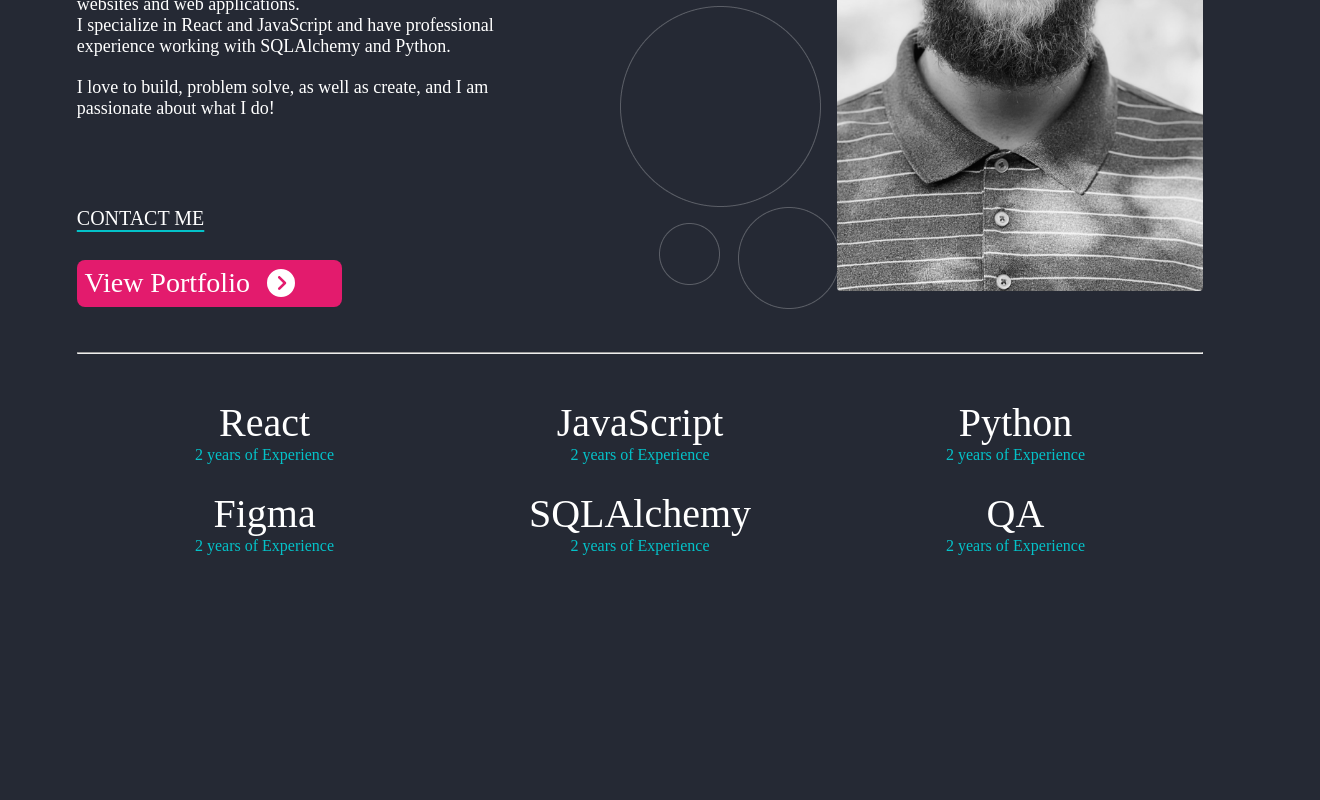
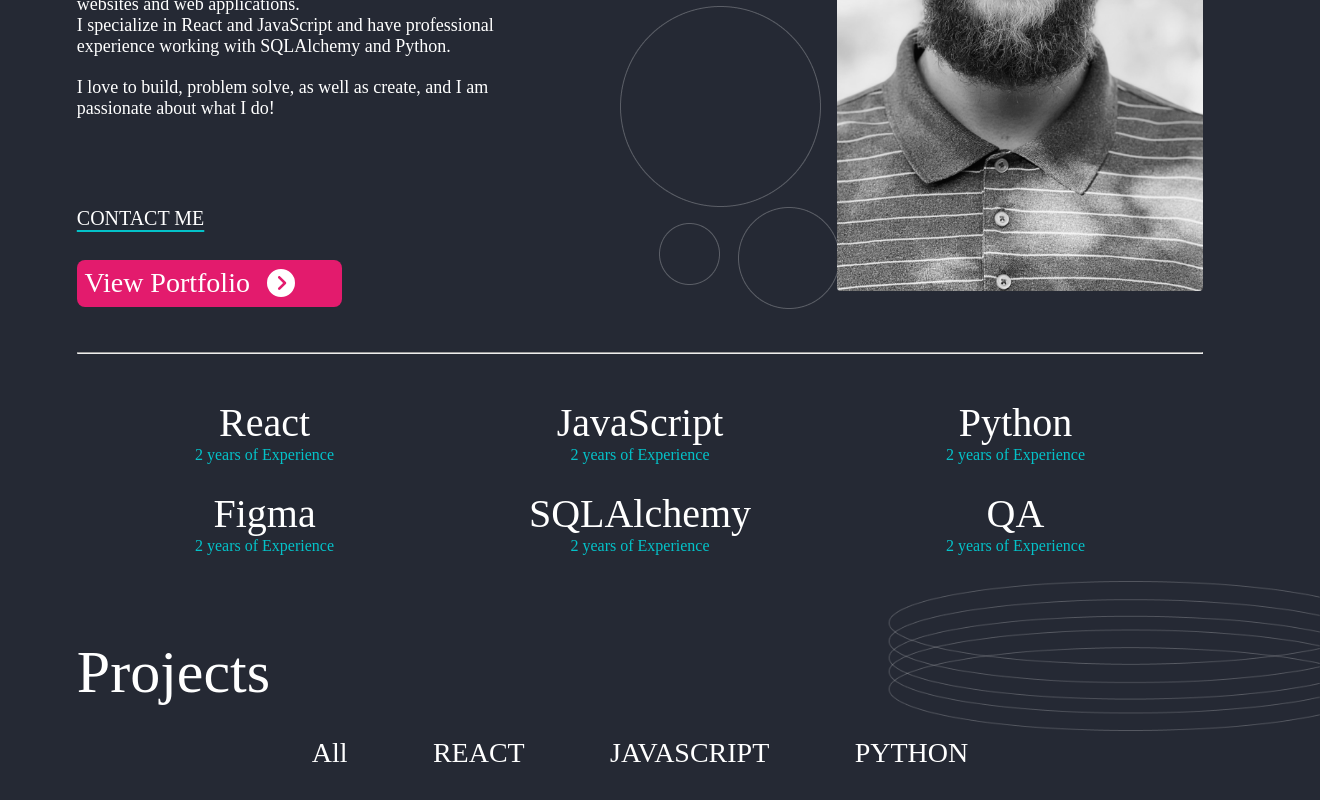
Before and after one commit to jkgrim/portfolio, a React (Create React App) app: page / in a window 1280 px wide. Shown: the part 394-1194 px from the top of the page, 1320 px wide, since content can reach past the window. Before the commit the page ends 988 px from the top, so only its background shows below. Built offline with nearby package versions, Linux system fonts and the light colour scheme; a web font is replaced by a local one.

Commit message:
starts projects section

```diff
--- a/src/App.js
+++ b/src/App.js
@@ -101,7 +101,11 @@ function App() {
 
           <div className="view-portfolio-wrapper">
             <div className="view-portfolio">
-              <a href="https://github.com/jkgrim">
+              <a
+                href="https://github.com/jkgrim"
+                target="_blank"
+                rel="noreferrer"
+              >
                 View Portfolio
                 <FontAwesomeIcon icon={faCircleChevronRight} />
               </a>
@@ -117,6 +121,23 @@ function App() {
       <hr />
 
       <div className="skills-container">{renderSkills}</div>
+
+      <img
+        className="lower-swirlies"
+        src={swirlies}
+        alt="swirlies to fill in white space"
+      />
+
+      <div className="projects-container">
+        <div className="projects-header">Projects</div>
+        <div className="projects-nav">
+          <div className="skill">All</div>
+          <div className="skill">REACT</div>
+          <div className="skill">JAVASCRIPT</div>
+          <div className="skill">PYTHON</div>
+        </div>
+        <div className="projects-wrapper"></div>
+      </div>
     </div>
   );
 }
--- a/src/styles/pages/home.scss
+++ b/src/styles/pages/home.scss
@@ -18,6 +18,14 @@
     z-index: -1;
     top: 400px;
     right: 440px;
+  }
+
+  .lower-swirlies {
+    position: absolute;
+    transform: rotate(180deg);
+    z-index: -1;
+    height: 150px;
+    right: -40px;
   }
 
   .nav-container {
@@ -166,4 +174,30 @@
       }
     }
   }
+
+  .projects-container {
+    margin-top: 5%;
+
+    .projects-header {
+      font-size: 60px;
+    }
+
+    .projects-nav {
+      display: flex;
+      font-size: 28px;
+      margin: 2% 14%;
+      justify-content: space-evenly;
+
+      .skill {
+        padding: 1%;
+        border-radius: 8px;
+        transition: 0.2s ease-in-out;
+      }
+
+      :hover {
+        background-color: $primary-pink;
+        cursor: pointer;
+      }
+    }
+  }
 }
```
